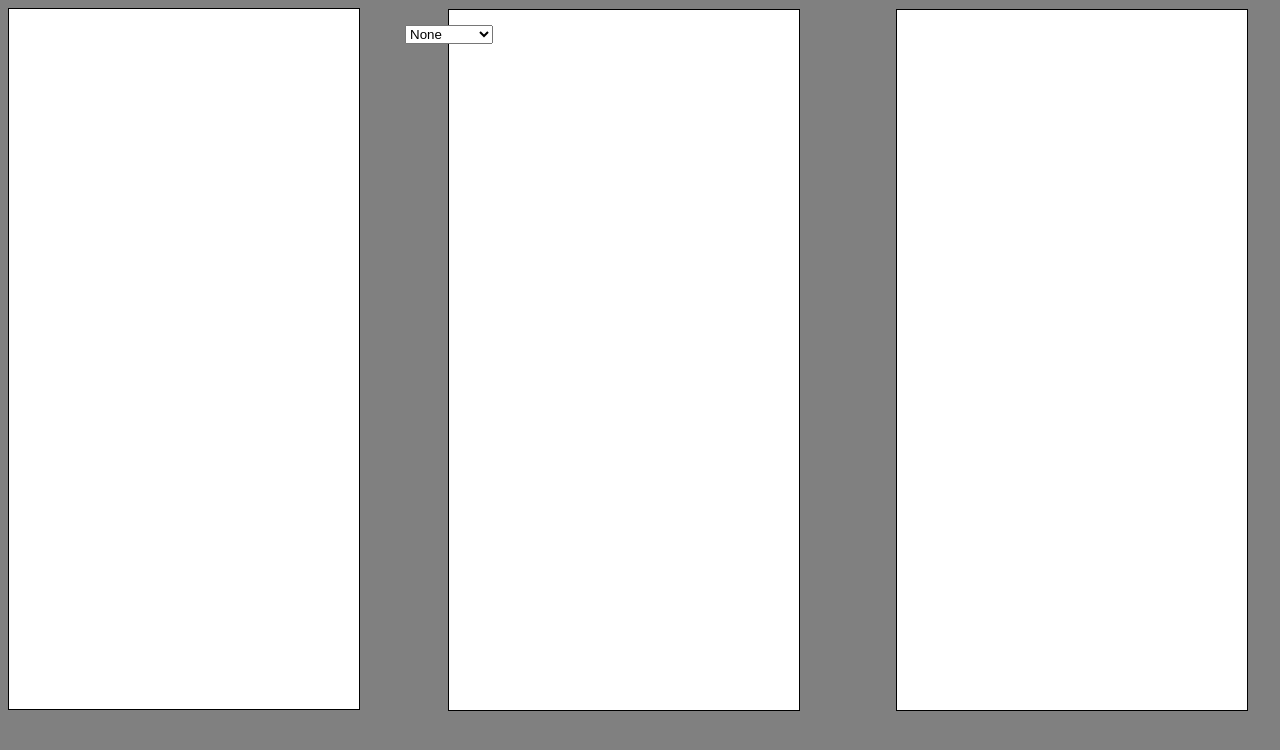
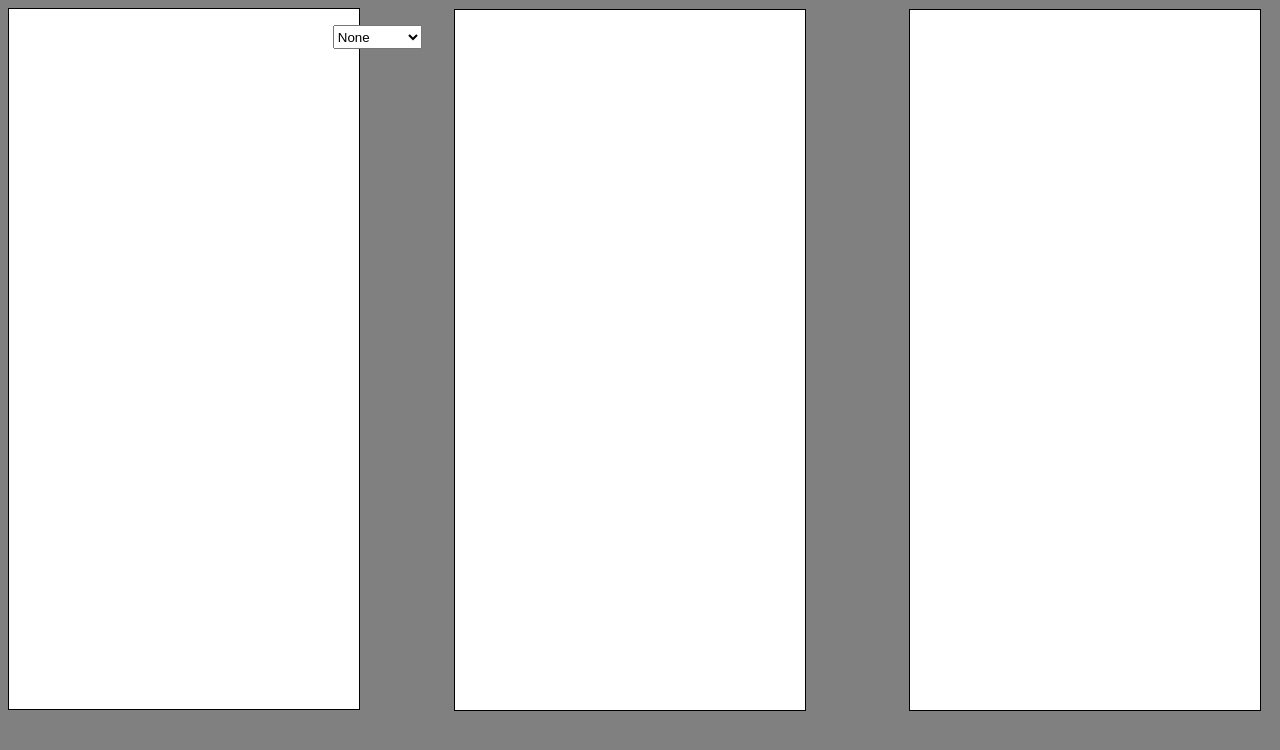
Before and after one commit to rjmcbain/heatmap, a plain HTML site: page index.html in a window 1280 px wide. Drawn offline with nearby package versions, Linux system fonts and the light colour scheme.

Commit message:
adding css

```diff
--- a/css/style.css
+++ b/css/style.css
@@ -57,7 +57,7 @@ div:nth-child(5) {
 .centerDiv {
   float: right;
   position: absolute;
-  left: 35%;
+  left: 35.5%;
   top: 9px;
   background-color: white;
   border: 1px solid black;
@@ -68,7 +68,7 @@ div:nth-child(5) {
 .rightDiv {
   float: right;
   position: absolute;
-  left: 70%;
+  left: 71%;
   top: 9px;
   background-color: white;
   border: 1px solid black;
@@ -83,5 +83,7 @@ body {
 select#inventoryForm {
   position: absolute;
   top: 25px;
-  left: 405px;
+  left: 26%;
+  width: 7%;
+  height: 3%;
 }
```
